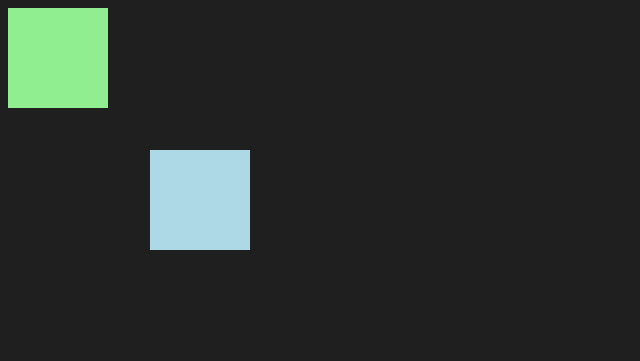
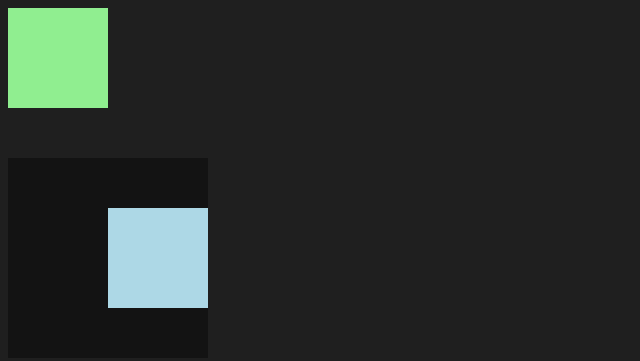
Before and after one commit to sirpoint/css-training, a website: page layout-02/src/index.html in a window 1280 px wide. Shown: the top 361 px of the page, without its empty margins (0-640 px from the left). Drawn offline with Linux system fonts and the light colour scheme.

Commit message:
End of position absolute

```diff
--- a/layout-02/src/content/site.css
+++ b/layout-02/src/content/site.css
@@ -12,12 +12,21 @@ body {
 
 .blue-box{
     background-color: lightblue;
-    position: fixed;
-    top: 150px;
-    /* bottom: 150px; */
-    left: 150px;
+    position: absolute;
+    top: 50px;
+    left: 100px;
+    /* bottom: 50px; */
+
 }
 
 .green-box {
     background-color: lightgreen;
 }
+
+.container {
+    background-color: rgba(0,0,0,0.4);
+    height: 200px;
+    width: 200px;
+    margin-top: 150px;
+    position: absolute;
+}
--- a/layout-02/src/index.html
+++ b/layout-02/src/index.html
@@ -8,7 +8,9 @@
     <title>Document</title>
 </head>
 <body>
-    <div class="box blue-box"></div>
+    <div class="container">
+        <div class="box blue-box"></div>
+    </div>
     <div class="box green-box"></div>
 </body>
 </html>
```
